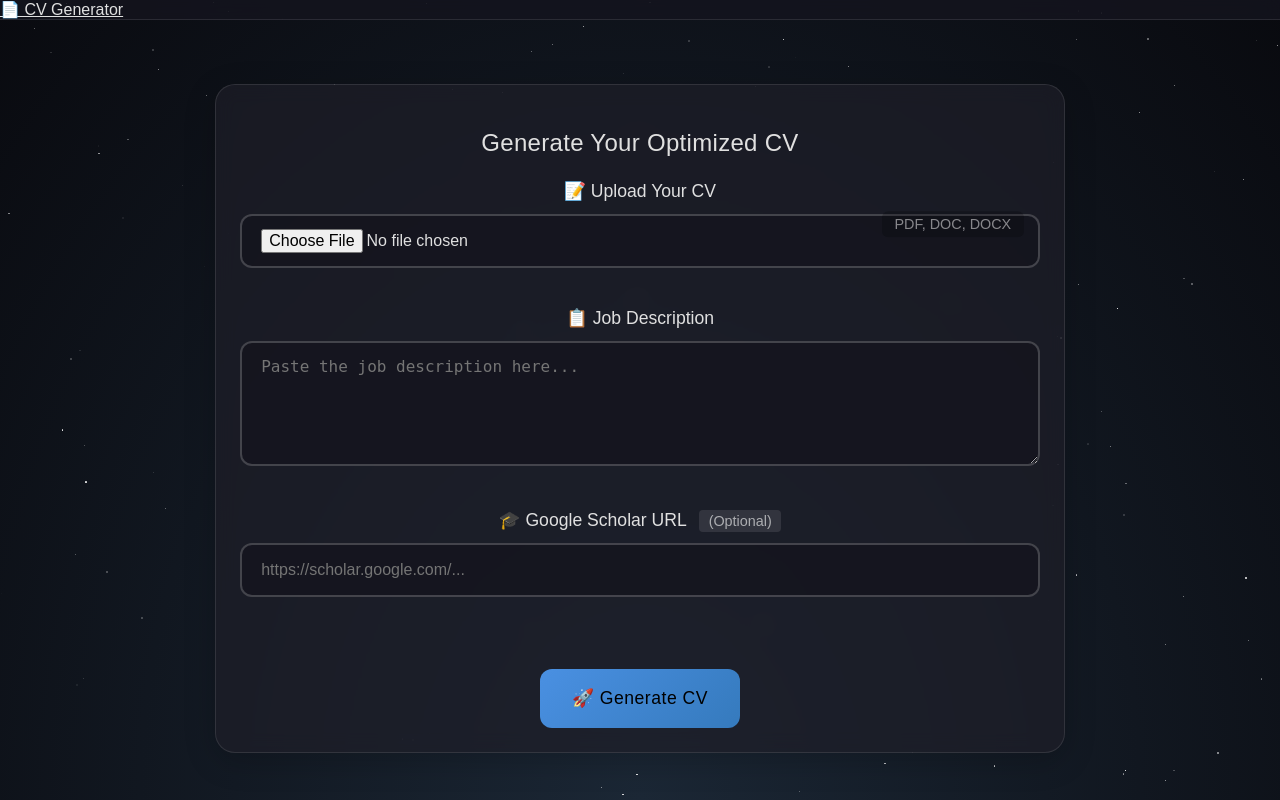
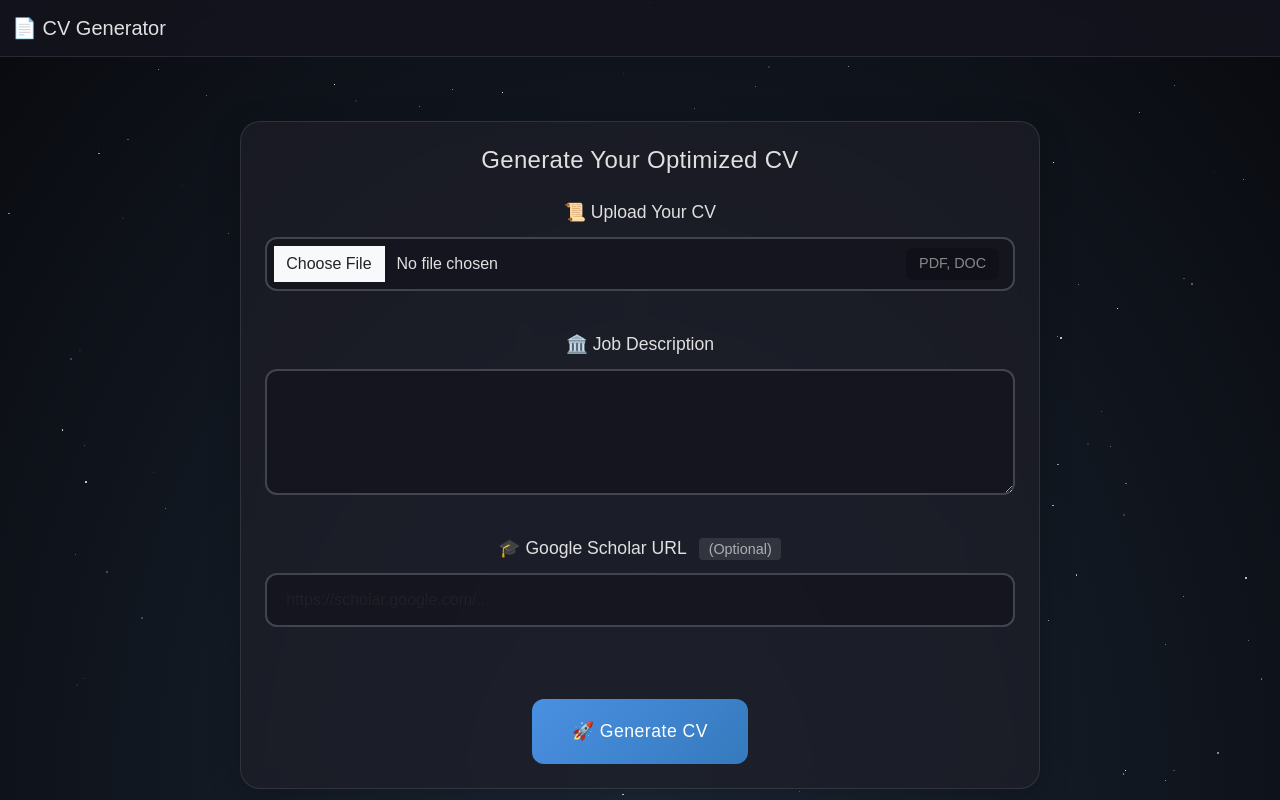
Before and after one commit to vitali87/cv-match, a FastAPI app: page / in a window 1280 px wide. Run offline with FastAPI, Linux system fonts and the light colour scheme; some libraries are stand-ins or nearby versions.

Commit message:
fix: icons to go with background

```diff
--- a/templates/index.html
+++ b/templates/index.html
@@ -4,7 +4,11 @@
 <head>
     <meta charset="UTF-8">
     <meta name="viewport" content="width=device-width, initial-scale=1.0">
-    <title>📄 CV Generator</title>
+    <title>CV Match</title>
+    <!-- Bootstrap CSS -->
+    <link href="https://cdn.jsdelivr.net/npm/bootstrap@5.3.0/dist/css/bootstrap.min.css" rel="stylesheet">
+    <!-- Bootstrap Icons -->
+    <link href="https://cdn.jsdelivr.net/npm/bootstrap-icons@1.7.2/font/bootstrap-icons.css" rel="stylesheet">
     <style>
         :root {
             --bg-color: #0a0a0f;
@@ -198,7 +202,7 @@
             background: linear-gradient(135deg, #4a90e2 0%, #357abd 100%);
             border: none;
             border-radius: 12px;
-            padding: 1.2rem 2rem;
+            padding: 1.2rem 2.5rem;
             font-size: 1.1rem;
             font-weight: 500;
             letter-spacing: 0.5px;
@@ -208,6 +212,8 @@
             overflow: hidden;
             opacity: 0;
             animation: fadeIn 0.5s ease forwards 0.8s;
+            display: inline-block;
+            min-width: 200px;
         }
 
         .btn-primary::before {
@@ -326,18 +332,22 @@
     <!-- Form Container -->
     <div class="form-container">
         <h2>Generate Your Optimized CV</h2>
-        <form>
+        <form class="text-center">
             <div class="form-section">
+                <label for="cvFile" class="form-label">
+                    📜 Upload Your CV
+                </label>
                 <div class="file-input-wrapper">
-                    <label for="cv_file" class="form-label">📝 Upload Your CV</label>
-                    <input class="form-control" type="file" id="cv_file" name="cv_file" accept=".pdf, .doc, .docx" required>
-                    <span class="file-types">PDF, DOC, DOCX</span>
+                    <input type="file" class="form-control" id="cvFile" name="cvFile" accept=".pdf,.doc,.docx" required>
+                    <span class="file-types">PDF, DOC</span>
                 </div>
             </div>
 
             <div class="form-section">
-                <label for="job_description" class="form-label">📋 Job Description</label>
-                <textarea class="form-control" id="job_description" name="job_description" rows="4" placeholder="Paste the job description here..." required></textarea>
+                <label for="jobDescription" class="form-label">
+                    🏛️ Job Description
+                </label>
+                <textarea class="form-control" id="jobDescription" name="jobDescription" rows="4" required></textarea>
             </div>
 
             <div class="form-section">
@@ -345,7 +355,7 @@
                 <input type="url" class="form-control" id="scholar_url" name="scholar_url" placeholder="https://scholar.google.com/...">
             </div>
 
-            <button type="submit" class="btn btn-primary w-100">🚀 Generate CV</button>
+            <button type="submit" class="btn btn-primary">🚀 Generate CV</button>
         </form>
     </div>
 
@@ -390,8 +400,8 @@
             document.getElementById('spinnerOverlay').style.display = 'flex';
 
             const formData = new FormData();
-            const cvFile = document.querySelector('input[name="cv_file"]').files[0];
-            const jobDescription = document.querySelector('textarea[name="job_description"]').value;
+            const cvFile = document.querySelector('input[name="cvFile"]').files[0];
+            const jobDescription = document.querySelector('textarea[name="jobDescription"]').value;
             const scholarUrl = document.querySelector('#scholar_url').value;
 
             formData.append('cv_file', cvFile);
```
